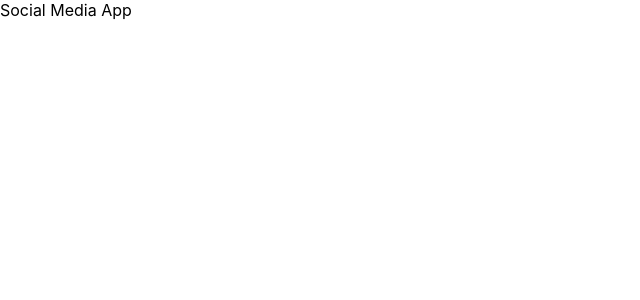
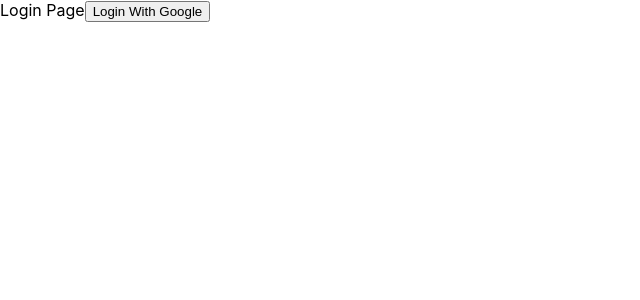
Before and after one commit to zaridzeorion/social-media-app, a React (Create React App) app: page / in a window 1280 px wide. Shown: the top 300 px of the page, without its empty margins (0-640 px from the left). Built offline with nearby package versions, Linux system fonts and the light colour scheme; no server answers.

Commit message:
Add SignIn component

```diff
--- a/src/App.js
+++ b/src/App.js
@@ -1,13 +1,12 @@
 import React from 'react'
 
-
+import SignIn from './components/SignIn'
 
 function App() {
 
   return (
     <div className="App">
-      Social Media App
-
+      <SignIn />
     </div>
   );
 }
--- /dev/null
+++ b/src/components/SignIn/SignIn.js
@@ -0,0 +1,25 @@
+import React from 'react'
+import { UserAuth } from '../../firebase/AuthContext'
+
+function SignIn() {
+    const { googleSignIn } = UserAuth()
+
+    const handleGoogleSignin = async () => {
+        try {
+            await googleSignIn()
+        } catch (error) {
+            console.log(error)
+        }
+    }
+
+    return (
+        <div>
+            Login Page
+
+            <button onClick={handleGoogleSignin}>Login With Google</button>
+        </div>
+
+    )
+}
+
+export default SignIn
--- /dev/null
+++ b/src/components/SignIn/index.js
@@ -0,0 +1 @@
+export { default } from './SignIn'
--- a/src/firebase/AuthContext.js
+++ b/src/firebase/AuthContext.js
@@ -3,7 +3,7 @@ import {
     GoogleAuthProvider, signInWithPopup, signOut, onAuthStateChanged
 } from 'firebase/auth'
 
-import { auth } from '../firebase'
+import { auth } from './firebase'
 
 const AuthContext = createContext()
 
--- a/src/index.js
+++ b/src/index.js
@@ -3,9 +3,13 @@ import ReactDOM from 'react-dom/client';
 import './index.css';
 import App from './App';
 
+import { AuthContextProvider } from './firebase/AuthContext';
+
 const root = ReactDOM.createRoot(document.getElementById('root'));
 root.render(
   <React.StrictMode>
-    <App />
+    <AuthContextProvider>
+      <App />
+    </AuthContextProvider>
   </React.StrictMode>
 );
```
